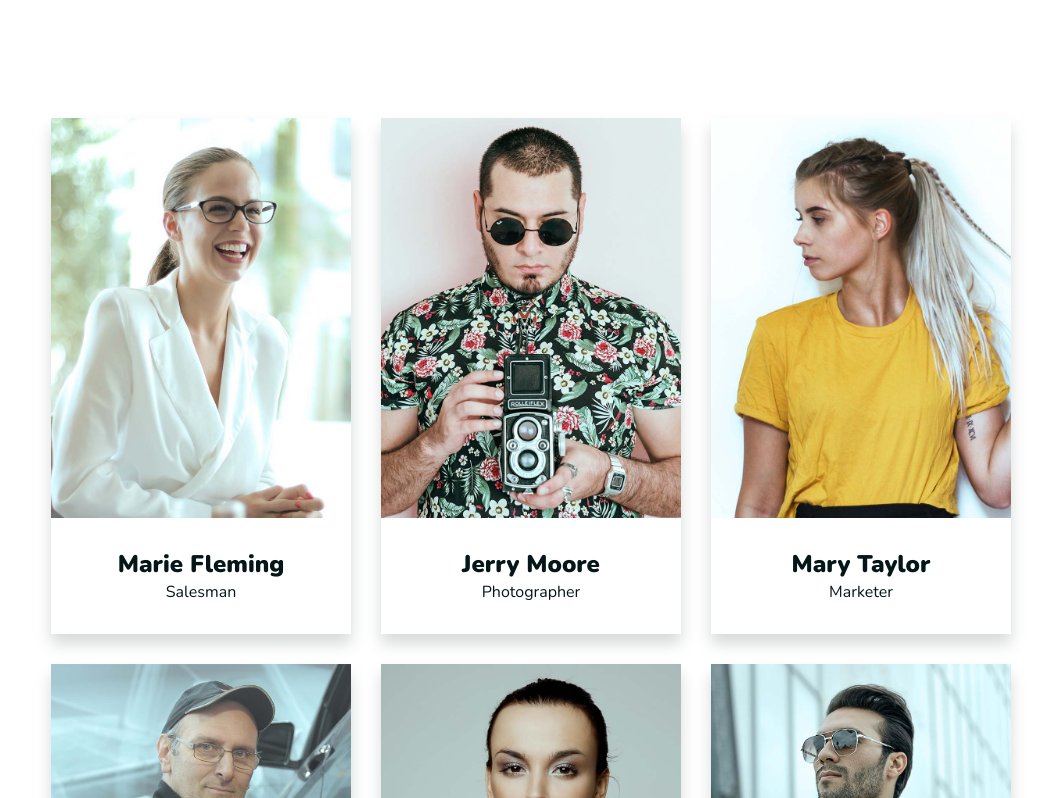
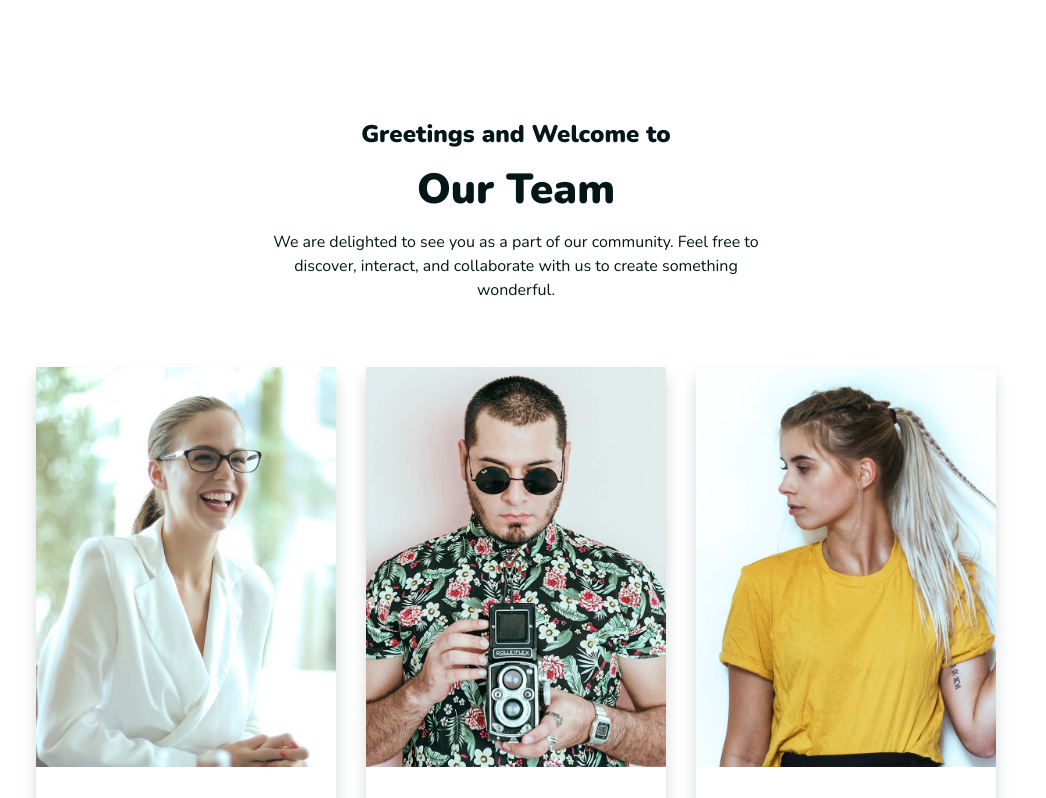
Before and after one commit to Gloryson/rentacar, a Next.js app: page /our-team in a window 1280 px wide. Shown: the part 402-1200 px from the top of the page, without its empty margins (124-1170 px from the left). Built offline with nearby package versions, Linux system fonts and the light colour scheme.

Commit message:
refactor: changed design our team page

```diff
--- a/components/OurTeamSection/OurTeamSection.scss
+++ b/components/OurTeamSection/OurTeamSection.scss
@@ -1,9 +1,19 @@
 .our__team__section {
 
   .container {
+    p {
+      text-align: center;
+    }
+  }
+
+}
+
+.employees__container {
+  display: grid;
   grid-template: repeat(3, 1fr) / repeat(3, 1fr);
   gap: 30px;
   max-width: 960px;
+  padding-top: 50px;
 
   @media (max-width: 1024px) {
     grid-template: none;
@@ -21,5 +31,3 @@
     }
   }
 }
-
-}
--- a/components/OurTeamSection/OurTeamSection.tsx
+++ b/components/OurTeamSection/OurTeamSection.tsx
@@ -8,6 +8,10 @@ export function OurTeamSection () {
   return(
     <section className='our__team__section'>
       <div className='container'>
+        <h4>Greetings and Welcome to</h4>
+        <h2>Our Team</h2>
+        <p>We are delighted to see you as a part of our community. Feel free to discover, interact, and collaborate with us to create something wonderful.</p>
+        <div className='employees__container'>
           {
             team.map(employee => {
               return(
@@ -20,6 +24,7 @@ export function OurTeamSection () {
             })
           }
         </div>
+      </div>
     </section>
   )
 }
--- a/database/cars.ts
+++ b/database/cars.ts
@@ -67,7 +67,7 @@ export const cars: Car[] = [
     mark: 'Mini',
     model: 'Cooper',
     year: 2010,
-    doors: '4/5',
+    doors: '2/3',
     ac: 'Yes',
     transmission: 'Manual',
     fuel: 'Gasoline',
```
Lines whose indentation alone changed are shown as unchanged.
